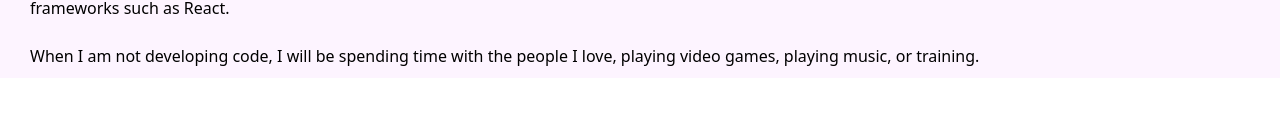
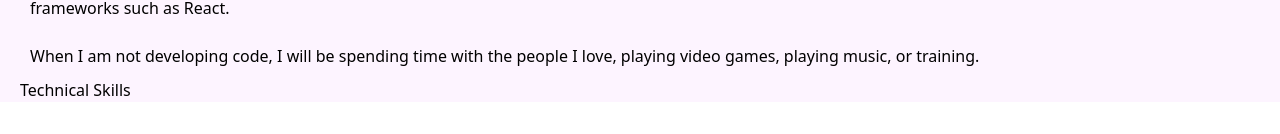
Before and after one commit to PolarWolf314/online-portfolio, a Next.js app: page / in a window 1280 px wide. Shown: the part 472-606 px from the top of the page. Built offline with nearby package versions, Linux system fonts and the light colour scheme.

Commit message:
feat - inital setup for technical skills completed
The technical skills component has been added into the main page.

```diff
--- /dev/null
+++ b/components/technical-skills/index.tsx
@@ -0,0 +1,11 @@
+const TechnicalSkills = () => {
+    return (
+        <>
+            <div>
+                <h1>Technical Skills</h1>
+            </div>
+        </>
+    );
+};
+
+export default TechnicalSkills;
--- a/pages/index.tsx
+++ b/pages/index.tsx
@@ -2,6 +2,7 @@ import { useState } from "react";
 
 import AboutMe from "../components/about-me";
 import NavBar from "../components/nav-bar";
+import TechnicalSkills from "../components/technical-skills";
 import { MyMenuContext } from "../contexts/menu-context";
 
 export default function Home() {
@@ -11,6 +12,7 @@ export default function Home() {
             <NavBar />
             <div className="mx-5">
                 <AboutMe />
+                <TechnicalSkills />
             </div>
         </MyMenuContext.Provider>
     );
```
